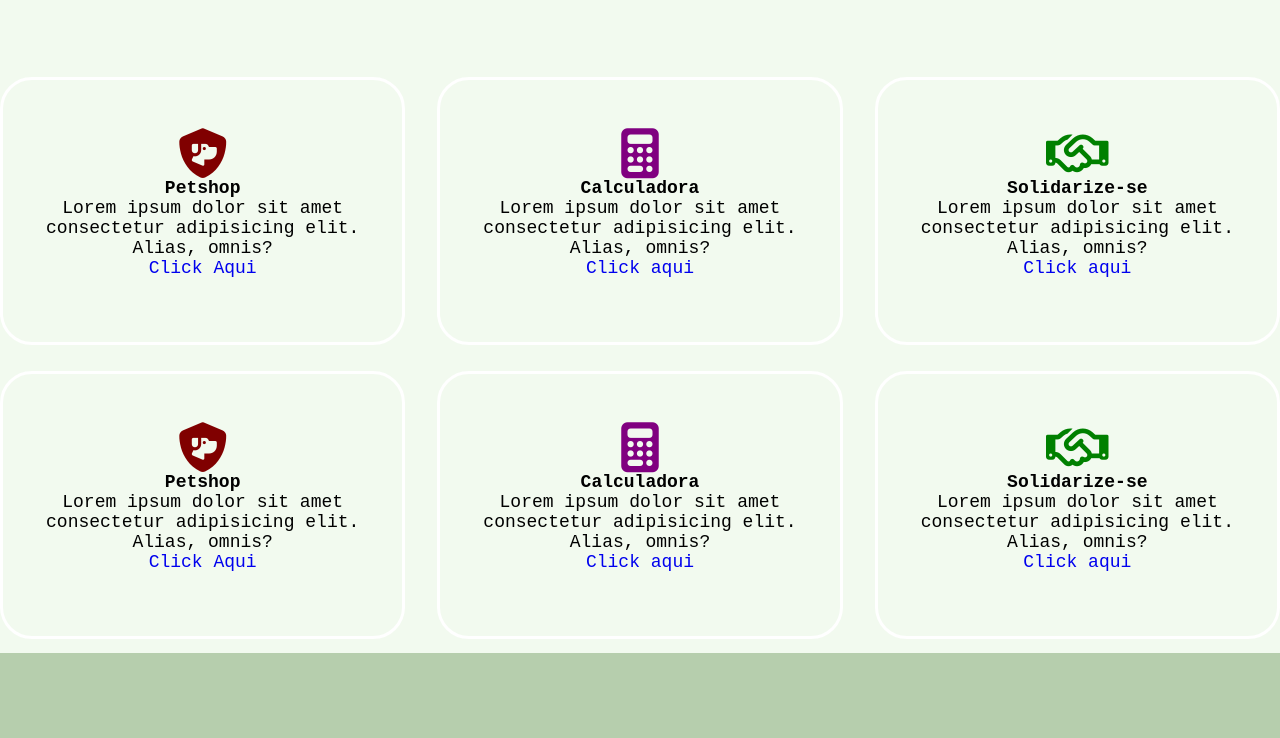
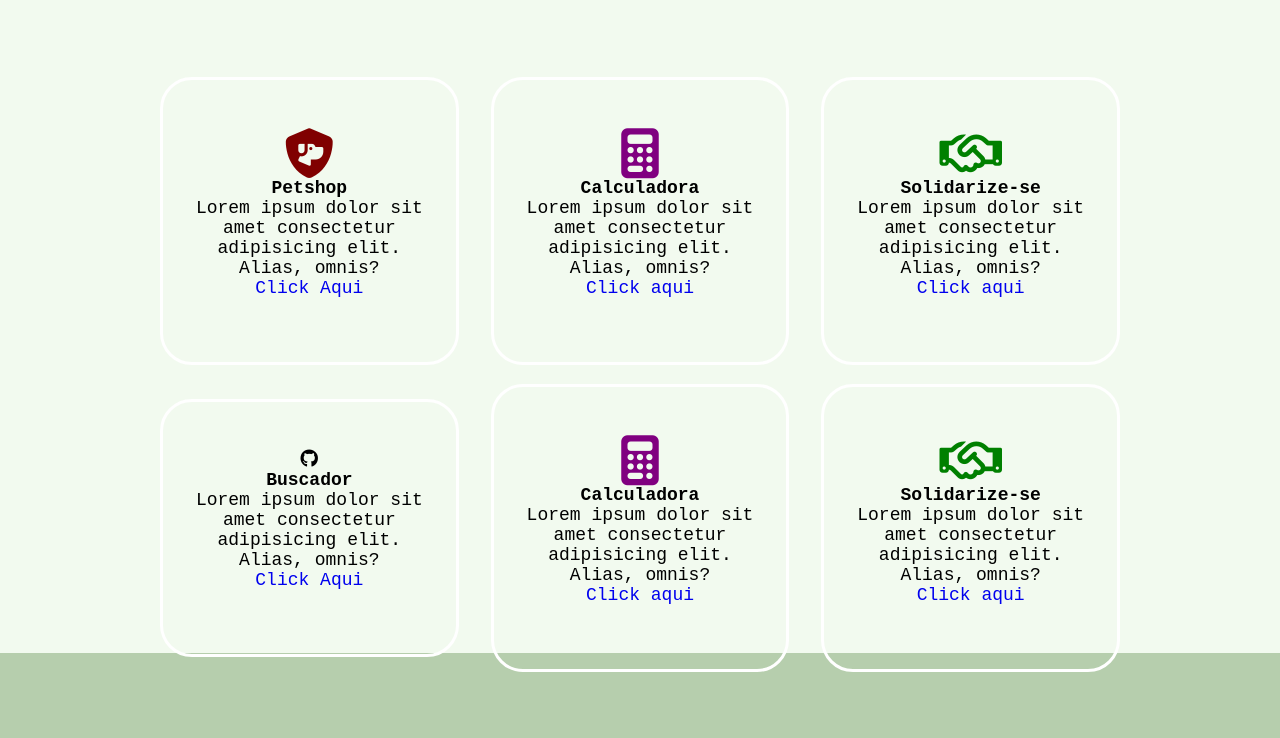
Before and after one commit to lealkedna/lealkedna.github.io, a plain HTML site: page index.html in a window 1280 px wide. Shown: the part 1462-2200 px from the top of the page. Drawn offline with Linux system fonts and the light colour scheme.

Commit message:
alterando card

```diff
--- a/css/main.css
+++ b/css/main.css
@@ -196,6 +196,9 @@ span {
   justify-content: center;
   align-items: center;
   gap: 2rem;
+  width: 75%;
+  margin-left: auto;
+  margin-right: auto;
 }
 
 .project-cards .card {
@@ -205,6 +208,7 @@ span {
   text-align: center;
   border: .2rem solid #ffffff;
   margin-bottom: 2%;
+
 }
 
 .project-cards .card:hover {
--- a/index.html
+++ b/index.html
@@ -117,11 +117,11 @@
         </div>
         <div class="project-cards">
             <div class="card">
-                <i class="fa-solid fa-shield-dog" alt="representação de cachorinhos"><span class="sr-only">Ícone de
+                <i class="fa-brands fa-github" alt="representação de cachorinhos"><span class="sr-only">Ícone de
                         cachorros</span></i>
-                <h4>Petshop</h4>
+                <h4>Buscador</h4>
                 <p>Lorem ipsum dolor sit amet consectetur adipisicing elit. Alias, omnis?</p>
-                <a href="https://lucent-torrone-eb1757.netlify.app/" target="_blank">Click Aqui</a>
+                <a href="https://lealkedna.github.io/APIGithub/" target="_blank">Click Aqui</a>
             </div>
             <div class="card">
                 <i class="fa-solid fa-calculator" alt="simbologia de uma calculadora"><span class="sr-only">Ícone de
```
